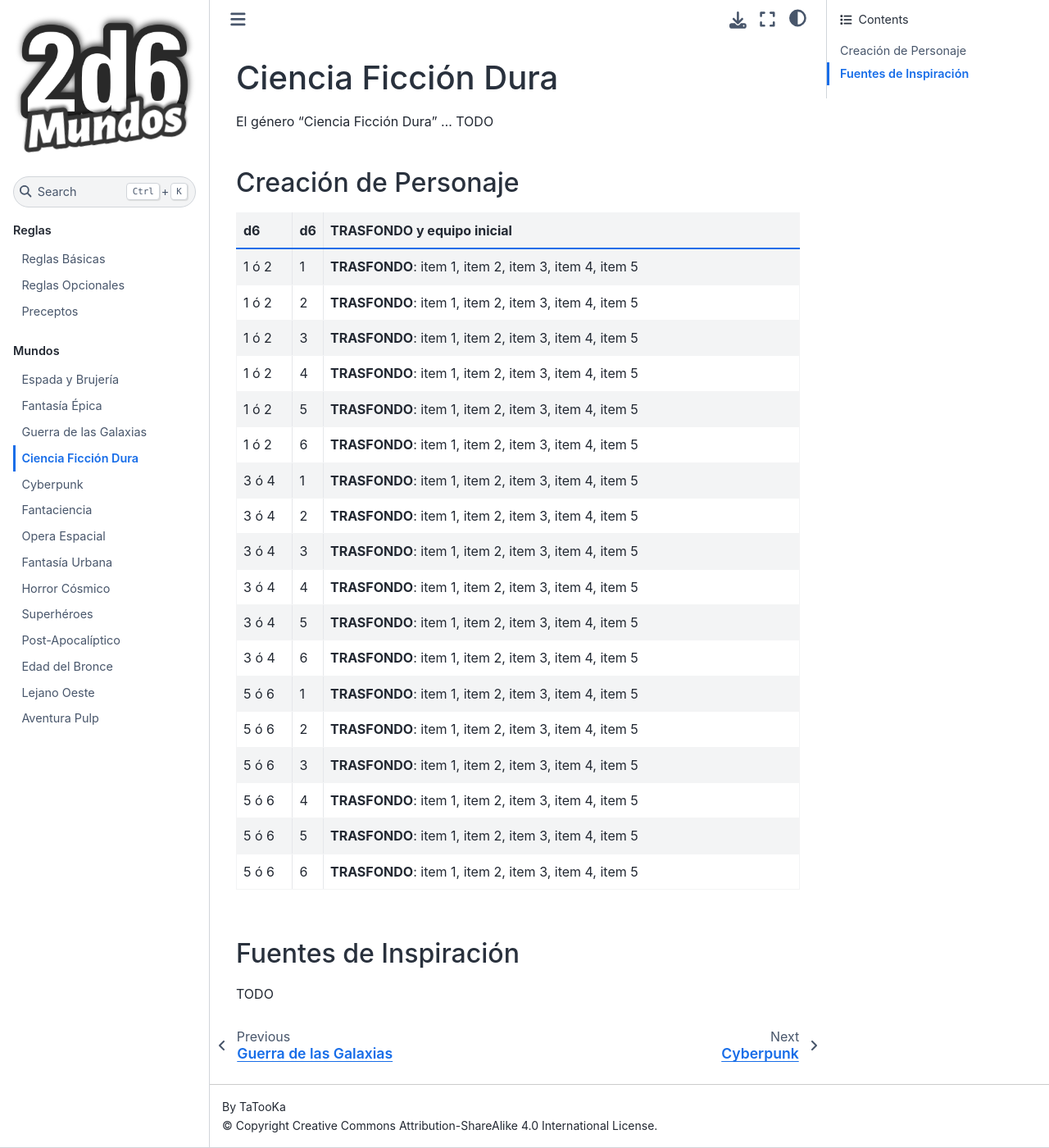
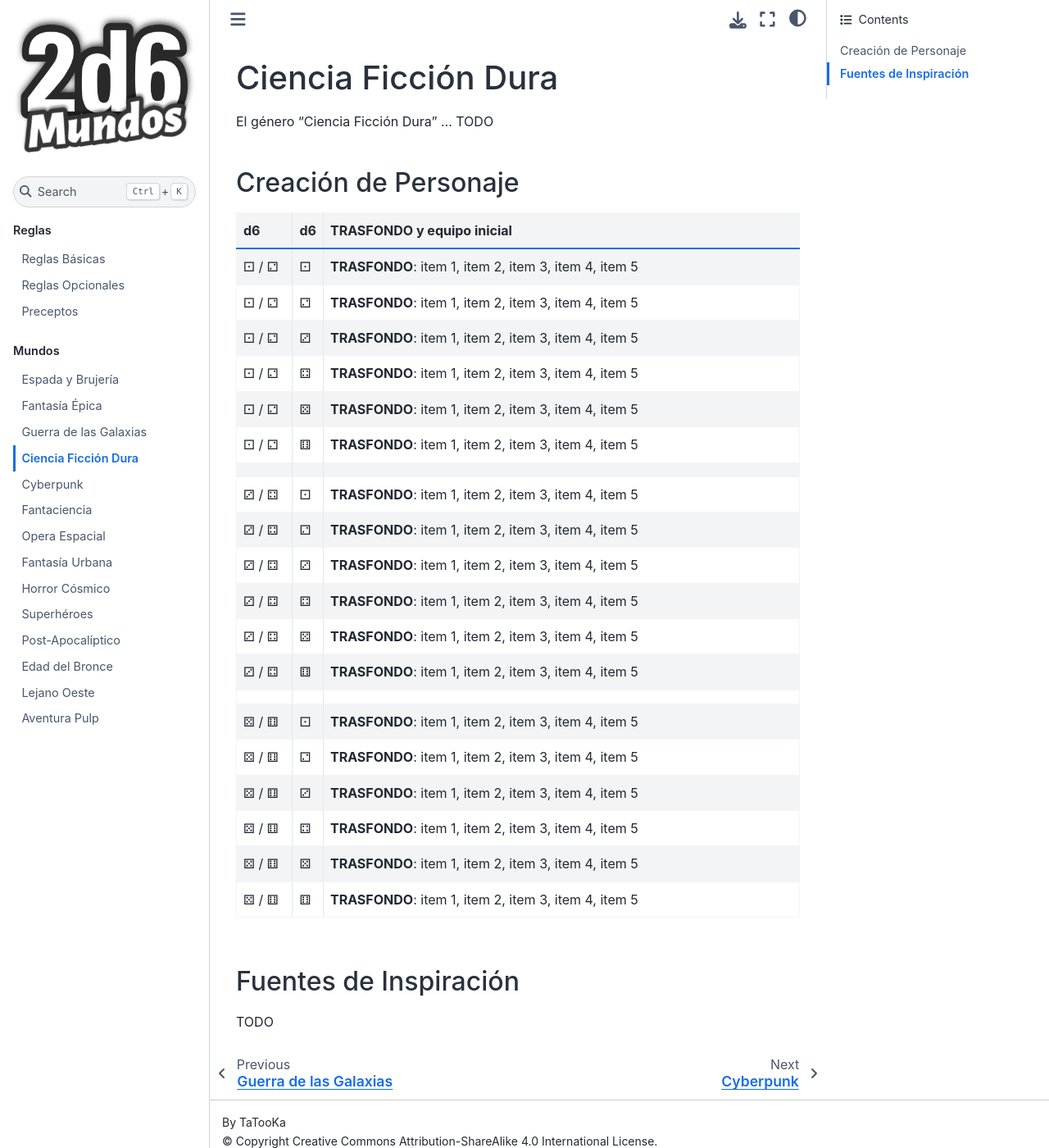
Before and after one commit to TaTooKa/2d6Mundos, a Sphinx documentation site: the page built from docs/source/pages/worlds/ciencia-ficcion-dura.rst, in a window 1280 px wide and 1400 px high. Shown: the whole window at 82% size. Built offline with Sphinx 7.4.7 and the Sphinx Book theme 1.1.4, drawn with Linux system fonts in a browser that asks for light colours; some web fonts are replaced.

Commit message:
change table style

```diff
--- a/docs/source/pages/worlds/ciencia-ficcion-dura.rst
+++ b/docs/source/pages/worlds/ciencia-ficcion-dura.rst
@@ -10,24 +10,26 @@ Creación de Personaje
    :widths: 10, 5, 85
    :header: "d6", "d6", "TRASFONDO y equipo inicial"
 
-   "1 ó 2", "1", "**TRASFONDO**: item 1, item 2, item 3, item 4, item 5"
-   "1 ó 2", "2", "**TRASFONDO**: item 1, item 2, item 3, item 4, item 5"
-   "1 ó 2", "3", "**TRASFONDO**: item 1, item 2, item 3, item 4, item 5"
-   "1 ó 2", "4", "**TRASFONDO**: item 1, item 2, item 3, item 4, item 5"
-   "1 ó 2", "5", "**TRASFONDO**: item 1, item 2, item 3, item 4, item 5"
-   "1 ó 2", "6", "**TRASFONDO**: item 1, item 2, item 3, item 4, item 5"
-   "3 ó 4", "1", "**TRASFONDO**: item 1, item 2, item 3, item 4, item 5"
-   "3 ó 4", "2", "**TRASFONDO**: item 1, item 2, item 3, item 4, item 5"
-   "3 ó 4", "3", "**TRASFONDO**: item 1, item 2, item 3, item 4, item 5"
-   "3 ó 4", "4", "**TRASFONDO**: item 1, item 2, item 3, item 4, item 5"
-   "3 ó 4", "5", "**TRASFONDO**: item 1, item 2, item 3, item 4, item 5"
-   "3 ó 4", "6", "**TRASFONDO**: item 1, item 2, item 3, item 4, item 5"
-   "5 ó 6", "1", "**TRASFONDO**: item 1, item 2, item 3, item 4, item 5"
-   "5 ó 6", "2", "**TRASFONDO**: item 1, item 2, item 3, item 4, item 5"
-   "5 ó 6", "3", "**TRASFONDO**: item 1, item 2, item 3, item 4, item 5"
-   "5 ó 6", "4", "**TRASFONDO**: item 1, item 2, item 3, item 4, item 5"
-   "5 ó 6", "5", "**TRASFONDO**: item 1, item 2, item 3, item 4, item 5"
-   "5 ó 6", "6", "**TRASFONDO**: item 1, item 2, item 3, item 4, item 5"
+   "⚀ / ⚁", "⚀", "**TRASFONDO**: item 1, item 2, item 3, item 4, item 5"
+   "⚀ / ⚁", "⚁", "**TRASFONDO**: item 1, item 2, item 3, item 4, item 5"
+   "⚀ / ⚁", "⚂", "**TRASFONDO**: item 1, item 2, item 3, item 4, item 5"
+   "⚀ / ⚁", "⚃", "**TRASFONDO**: item 1, item 2, item 3, item 4, item 5"
+   "⚀ / ⚁", "⚄", "**TRASFONDO**: item 1, item 2, item 3, item 4, item 5"
+   "⚀ / ⚁", "⚅", "**TRASFONDO**: item 1, item 2, item 3, item 4, item 5"
+   "", "", ""
+   "⚂ / ⚃", "⚀", "**TRASFONDO**: item 1, item 2, item 3, item 4, item 5"
+   "⚂ / ⚃", "⚁", "**TRASFONDO**: item 1, item 2, item 3, item 4, item 5"
+   "⚂ / ⚃", "⚂", "**TRASFONDO**: item 1, item 2, item 3, item 4, item 5"
+   "⚂ / ⚃", "⚃", "**TRASFONDO**: item 1, item 2, item 3, item 4, item 5"
+   "⚂ / ⚃", "⚄", "**TRASFONDO**: item 1, item 2, item 3, item 4, item 5"
+   "⚂ / ⚃", "⚅", "**TRASFONDO**: item 1, item 2, item 3, item 4, item 5"
+   "", "", ""
+   "⚄ / ⚅", "⚀", "**TRASFONDO**: item 1, item 2, item 3, item 4, item 5"
+   "⚄ / ⚅", "⚁", "**TRASFONDO**: item 1, item 2, item 3, item 4, item 5"
+   "⚄ / ⚅", "⚂", "**TRASFONDO**: item 1, item 2, item 3, item 4, item 5"
+   "⚄ / ⚅", "⚃", "**TRASFONDO**: item 1, item 2, item 3, item 4, item 5"
+   "⚄ / ⚅", "⚄", "**TRASFONDO**: item 1, item 2, item 3, item 4, item 5"
+   "⚄ / ⚅", "⚅", "**TRASFONDO**: item 1, item 2, item 3, item 4, item 5"
 
 Fuentes de Inspiración
 ----------------------
```
